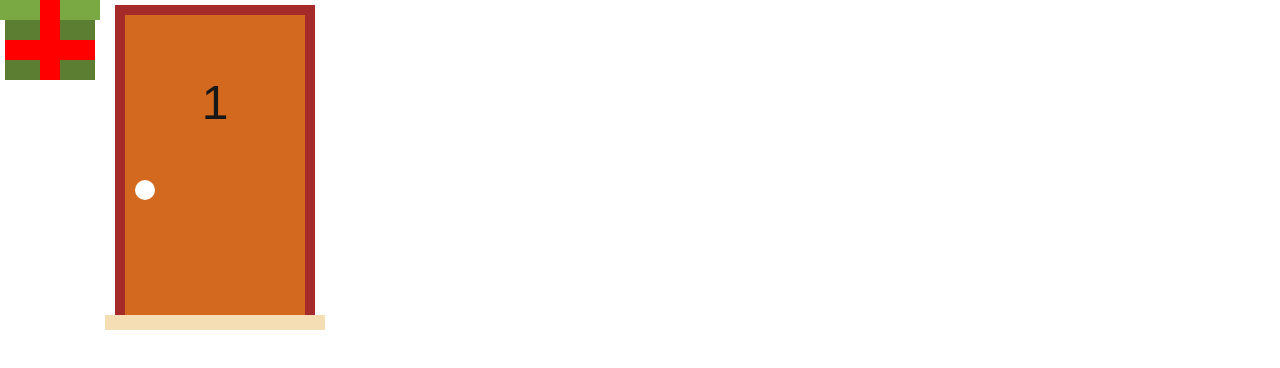
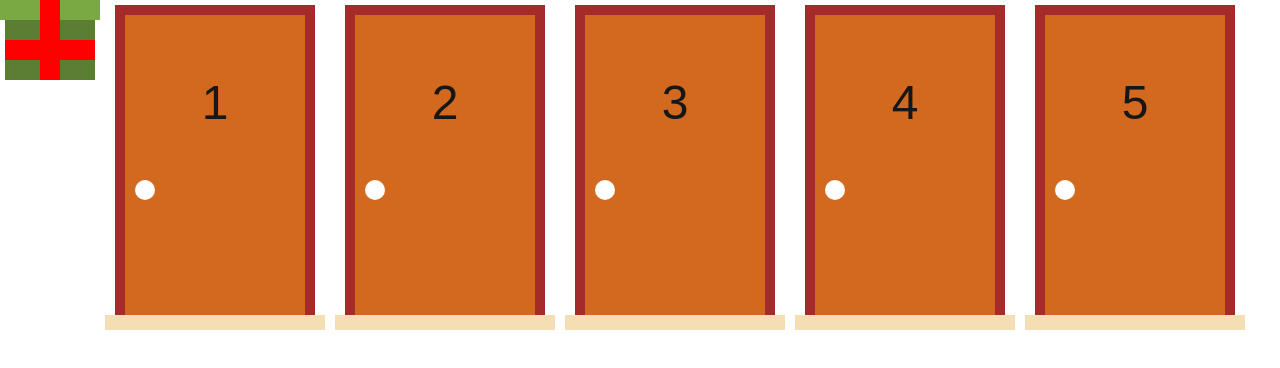
Before and after one commit to douglimaonline/monty-hall, a Next.js app: page / in a window 1280 px wide. Shown: the top 368 px of the page. Built offline with nearby package versions, Linux system fonts and the light colour scheme.

Commit message:
Add Door List Function

```diff
--- a/app/page.jsx
+++ b/app/page.jsx
@@ -2,16 +2,27 @@
 
 import Gift from './components/Gift'
 import Door from './components/Door'
-import DoorModel from './models/Door'
 import { useState } from 'react'
+import { createDoors } from './utils/doorsFunctions'
 
 export default function Home() {
-  const [door, setDoor] = useState(new DoorModel(1, false, false, false))
+  const doorList = createDoors(5, 3)
+  const [doors, setDoors] = useState(doorList)
+
+  const handleDoorChange = (updatedDoor) => {
+    setDoors((prevDoors) => {
+      return prevDoors.map((door) => {
+        return door.number === updatedDoor.number ? updatedDoor : door
+      })
+    })
+  }
 
   return (
     <div style={{ display: 'flex' }}>
       <Gift />
-      <Door door={door} onChange={(newDoor) => setDoor(newDoor)} />
+      {doors.map((d) => {
+        return <Door key={d?.number} door={d} onChange={handleDoorChange} />
+      })}
     </div>
   )
 }
--- a/app/utils/doorsFunctions.ts
+++ b/app/utils/doorsFunctions.ts
@@ -1,8 +1,9 @@
 import DoorModel from '../models/Door'
 
-export function createDoors(qnt: number, selected?: number): DoorModel[] {
-  return Array.from(
-    { length: qnt },
-    (_, i) => new DoorModel(i, false, false, false)
-  )
+export function createDoors(qnt: number, selectedDoor?: number): DoorModel[] {
+  return Array.from({ length: qnt }, (_, i) => {
+    const num = i + 1
+    const hasGift = num === selectedDoor
+    return new DoorModel(num, hasGift)
+  })
 }
```
